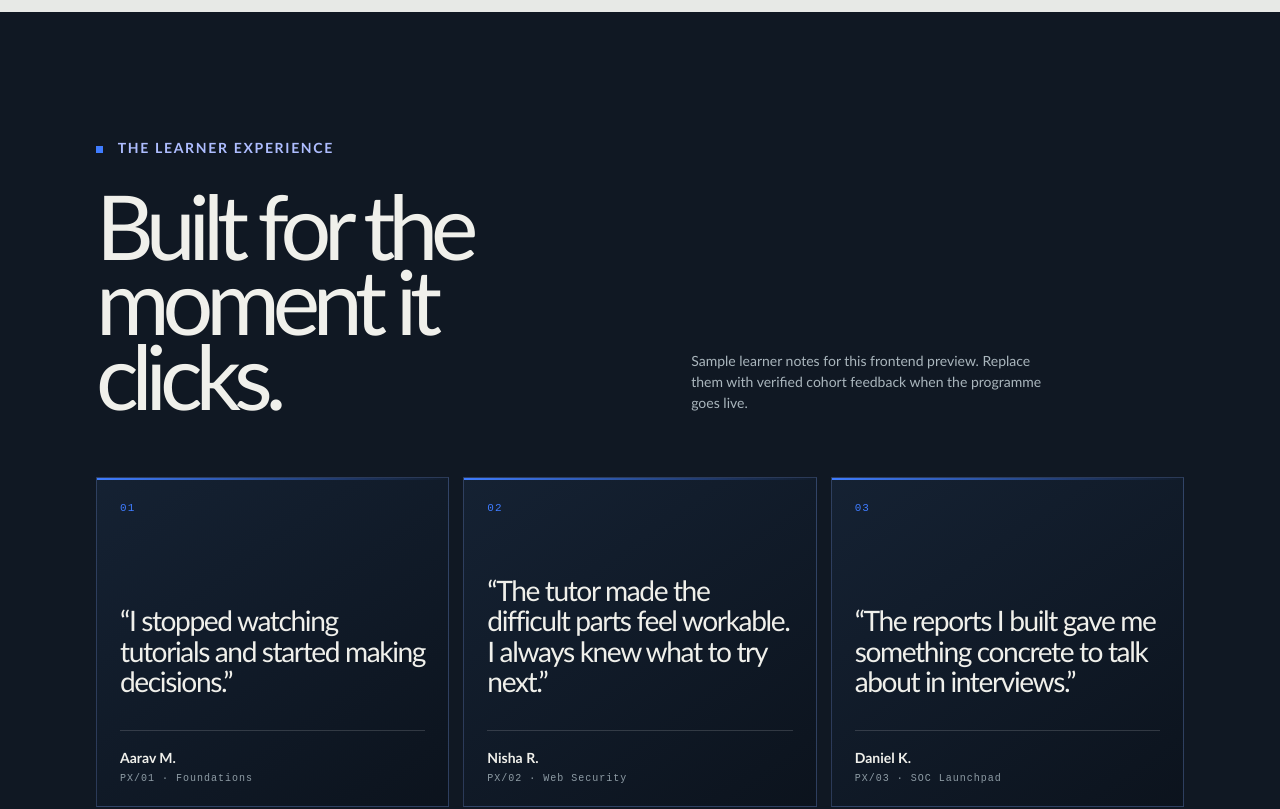
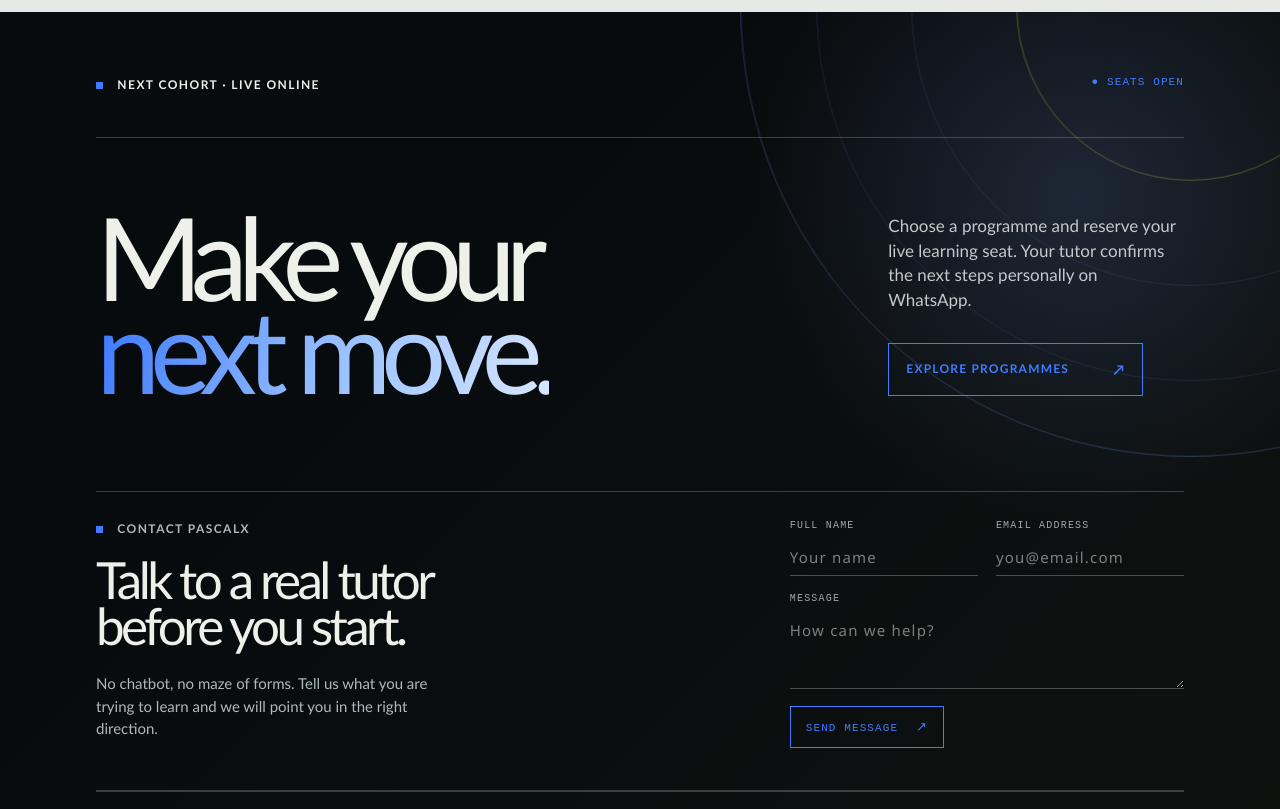
Before and after one commit to mdhanisdev/PascalX, a Next.js app: page / in a window 1280 px wide. Shown: the part 9520-10329 px from the top of the page. Built offline with nearby package versions, Linux system fonts and the light colour scheme.

Commit message:
Revert "Add learner testimonials experience section"
This reverts commit 4fe0d705731bbbc50fd39fcfa880c23db3f86d7d.

```diff
--- a/app/globals.css
+++ b/app/globals.css
@@ -156,6 +156,4 @@
 .footer-contact-success>span{display:none}
 .faq-section{display:grid;grid-template-columns:.8fr 1.2fr;gap:clamp(45px,9vw,140px);padding:125px 7.5vw 135px;background:#e7e9e6;color:var(--ink)}.faq-heading h2{margin:0;font-size:clamp(53px,7vw,110px);line-height:.84;letter-spacing:-.08em}.faq-heading h2 em{font-style:normal}.faq-list{border-top:1px solid rgba(11,13,16,.25)}.faq-item{border-bottom:1px solid rgba(11,13,16,.25)}.faq-item button{display:grid;grid-template-columns:48px 1fr 28px;align-items:center;gap:16px;width:100%;border:0;background:transparent;padding:24px 0;text-align:left;color:var(--ink)}.faq-item button>span{color:#5c72df;font:11px monospace}.faq-item button strong{font-size:clamp(17px,2vw,23px);font-weight:700;letter-spacing:-.035em}.faq-item button i{font:28px/1 "Segoe UI",sans-serif;font-style:normal;font-weight:300;text-align:right;transition:transform .3s ease;color:#5c72df}.faq-item.is-open button i{transform:rotate(45deg);color:var(--acid)}.faq-answer{display:grid;grid-template-rows:0fr;transition:grid-template-rows .35s cubic-bezier(.16,1,.3,1)}.faq-answer p{overflow:hidden;max-width:620px;margin:0;padding:0 44px 0 64px;color:#5f6b73;font-size:15px;line-height:1.5}.faq-item.is-open .faq-answer{grid-template-rows:1fr}.faq-item.is-open .faq-answer p{padding-bottom:24px}
 @media (max-width:720px){.faq-section{display:block;padding:88px 6vw 96px}.faq-heading{margin-bottom:45px}.faq-heading h2{font-size:15vw}.faq-item button{grid-template-columns:35px 1fr 24px;gap:10px;padding:20px 0}.faq-item button strong{font-size:17px}.faq-answer p{padding-left:45px;padding-right:20px;font-size:14px}}
-.testimonials-section{padding:125px 7.5vw 135px;background:#101823;color:var(--paper)}.testimonials-heading{display:grid;grid-template-columns:1fr 1fr;gap:30px 8vw;align-items:end;margin-bottom:64px}.testimonials-heading .eyebrow{grid-column:1/-1;margin:0;color:#aebdff}.testimonials-heading h2{margin:0;font-size:clamp(53px,7vw,110px);line-height:.84;letter-spacing:-.08em}.testimonials-heading h2 em{font-style:normal}.testimonials-heading>p{max-width:360px;margin:0;color:#aab6bd;font-size:14px;line-height:1.5}.testimonials-grid{display:grid;grid-template-columns:repeat(3,1fr);gap:14px}.testimonial-card{position:relative;min-height:330px;margin:0;padding:24px 23px 22px;border:1px solid rgba(131,169,255,.26);background:linear-gradient(145deg,rgba(22,35,53,.9),rgba(12,19,29,.9));display:flex;flex-direction:column}.testimonial-card:before{content:"";position:absolute;top:0;right:0;left:0;height:2px;background:linear-gradient(90deg,var(--acid),transparent)}.testimonial-mark{color:var(--acid);font:11px monospace;letter-spacing:.1em}.testimonial-card blockquote{margin:auto 0 34px;font-size:clamp(21px,2.2vw,31px);line-height:1.08;letter-spacing:-.05em}.testimonial-card figcaption{display:flex;flex-direction:column;gap:5px;border-top:1px solid rgba(255,255,255,.15);padding-top:16px}.testimonial-card figcaption strong{font-size:14px}.testimonial-card figcaption span{color:#8f9da6;font:10px monospace;letter-spacing:.1em}
-@media (max-width:720px){.testimonials-section{padding:88px 6vw 96px}.testimonials-heading{display:block;margin-bottom:42px}.testimonials-heading .eyebrow{margin-bottom:22px}.testimonials-heading h2{font-size:15vw;margin-bottom:25px}.testimonials-grid{grid-template-columns:1fr;gap:12px}.testimonial-card{min-height:270px;padding:21px 19px}.testimonial-card blockquote{font-size:25px;margin-top:58px;margin-bottom:30px}}
 .nav{transition:transform .32s cubic-bezier(.16,1,.3,1)}.nav.nav-hidden{transform:translateY(-100%)}
--- a/app/page.tsx
+++ b/app/page.tsx
@@ -49,12 +49,6 @@
   ["How do the labs work?", "You receive safe, guided environments to practise reconnaissance, testing, investigation, and reporting without touching systems you do not own."],
   ["What happens after I enrol?", "After the demo checkout is completed, the tutor contacts you on WhatsApp with onboarding details, class timing, and the Google Meet link."],
   ["Can I ask questions before choosing a programme?", "Yes. Use the contact form below and share what you want to learn. We can point you toward the most suitable programme."],
-] as const;
-
-const testimonials = [
-  ["I stopped watching tutorials and started making decisions.", "Aarav M.", "PX/01 · Foundations"],
-  ["The tutor made the difficult parts feel workable. I always knew what to try next.", "Nisha R.", "PX/02 · Web Security"],
-  ["The reports I built gave me something concrete to talk about in interviews.", "Daniel K.", "PX/03 · SOC Launchpad"],
 ] as const;
 
 function Arrow() {
@@ -351,11 +345,6 @@
         <div className="faq-list">{faqs.map(([question, answer], index) => <div className={`faq-item${openFaq === index ? " is-open" : ""}`} key={question}><button type="button" aria-expanded={openFaq === index} onClick={() => setOpenFaq(openFaq === index ? null : index)}><span>{String(index + 1).padStart(2, "0")}</span><strong>{question}</strong><i aria-hidden="true">+</i></button><div className="faq-answer"><p>{answer}</p></div></div>)}</div>
       </section>
 
-      <section className="testimonials-section" data-reveal aria-labelledby="testimonials-heading">
-        <div className="testimonials-heading"><p className="eyebrow"><i /> The learner experience</p><h2 id="testimonials-heading">Built for the<br /><em>moment it clicks.</em></h2><p>Sample learner notes for this frontend preview. Replace them with verified cohort feedback when the programme goes live.</p></div>
-        <div className="testimonials-grid">{testimonials.map(([quote, name, programme], index) => <figure className="testimonial-card" key={name}><div className="testimonial-mark">0{index + 1}</div><blockquote>“{quote}”</blockquote><figcaption><strong>{name}</strong><span>{programme}</span></figcaption></figure>)}</div>
-      </section>
-
       <footer id="contact">
         <div className="footer-orbit" aria-hidden="true"><span /><span /><span /></div>
         <div className="footer-top"><p className="eyebrow"><i /> NEXT COHORT · LIVE ONLINE</p><span className="footer-signal">● SEATS OPEN</span></div>
```
